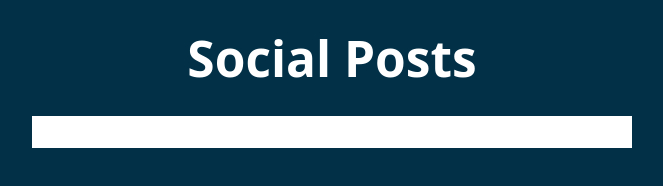
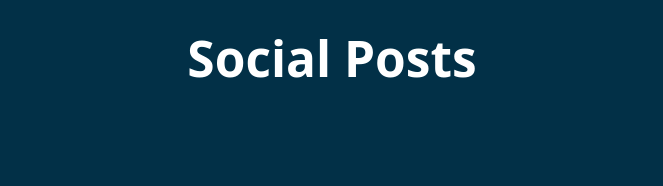
Before and after one commit to MatteoTarabella04/js-social-posts, a plain HTML site: page index.html in a window 1280 px wide. Shown: the whole page, without its empty margins (308-971 px from the left). Drawn offline with Linux system fonts and the light colour scheme.

Commit message:
comment done elements js

```diff
--- a/index.html
+++ b/index.html
@@ -18,7 +18,7 @@
       <div id="container" class="posts-list">
 
          <!-- post di esempio/template, da togliere/commentare e generare da JS -->
-         <div class="post">
+         <!-- <div class="post"> -->
             <!-- <div class="post__header">
                <div class="post-meta">
                   <div class="post-meta__icon">
@@ -56,7 +56,7 @@
                   </div>
                </div>
             </div> -->
-         </div>
+         <!-- </div> -->
       </div>
 
 
```
